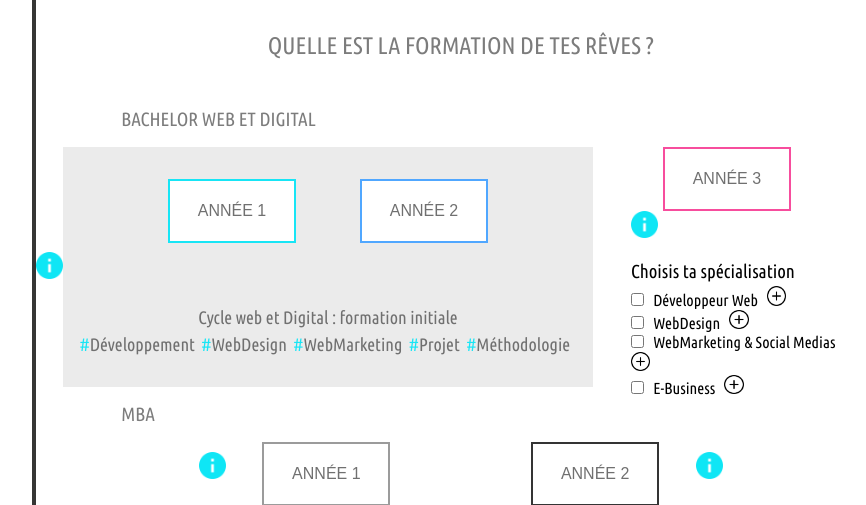
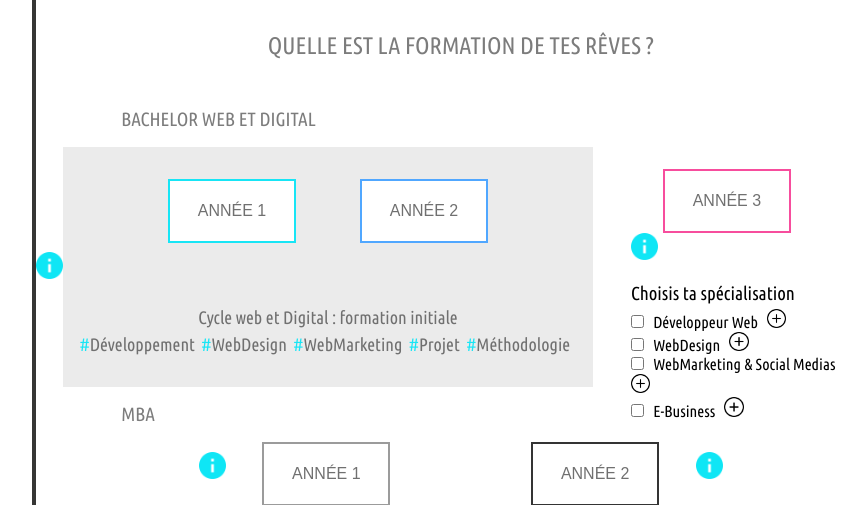
Before and after one commit to bodetienne/espl, a PHP site: page /formation-1-mds.php in a window 1280 px wide. Shown: the top 505 px of the page, without its empty margins (395-1261 px from the left). Run offline with PHP 8.4, Linux system fonts and the light colour scheme; some libraries are stand-ins or nearby versions; some web fonts are replaced.

Commit message:
page formation v2

```diff
--- a/dev/css/style-mds-etienne.css
+++ b/dev/css/style-mds-etienne.css
@@ -41,6 +41,7 @@
 
 .block-btn #btn3 {
 	border: 2px solid #F74D9D;
+	margin-top: 2.8vh;
 }
 
 .block-btn #btn4 {
```
